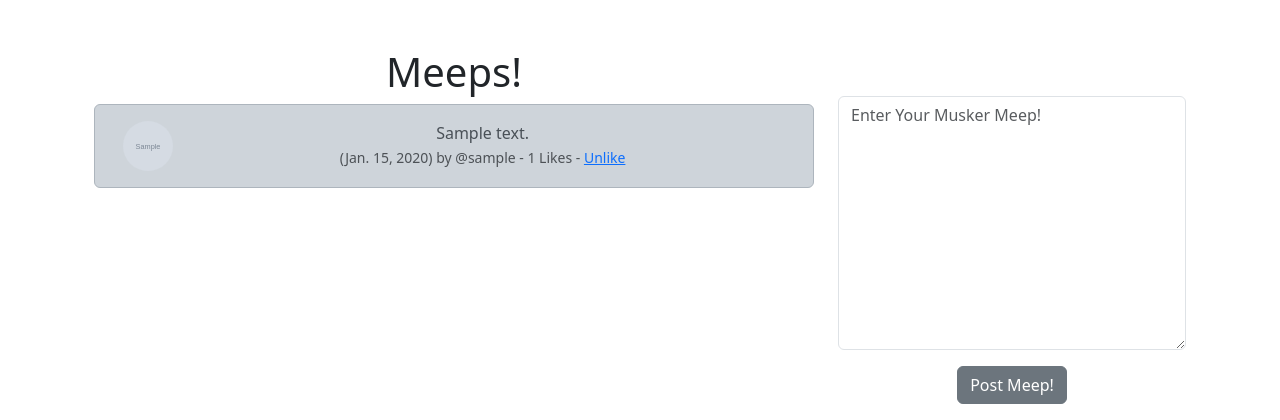
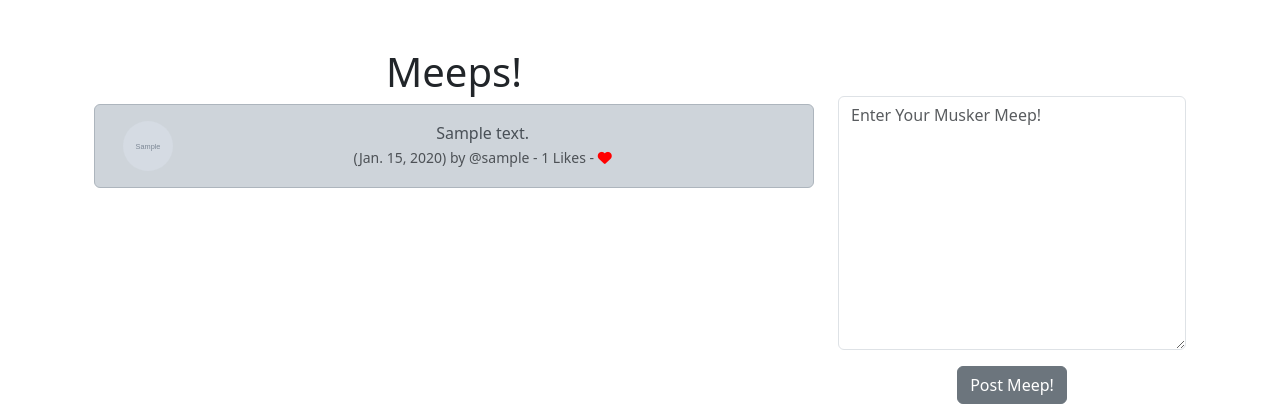
Before and after one commit to 13virat/twitter, a Django app: page / in a window 1280 px wide. Shown: the part 56-476 px from the top of the page. Run offline with Django 4.2, Linux system fonts and the light colour scheme; a user stored in the database is signed in; tables that the repository leaves empty hold one stand-in row (values such as "Sample post"); grey boxes marked "Sample" are stand-in pictures; some libraries are stand-ins or nearby versions.

Commit message:
bus tum nhi

```diff
--- a/social/musker/templates/base.html
+++ b/social/musker/templates/base.html
@@ -7,6 +7,7 @@
     <title>Bootstrap demo</title>
     <link href="https://cdn.jsdelivr.net/npm/bootstrap@5.3.0/dist/css/bootstrap.min.css" rel="stylesheet"
         integrity="sha384-9ndCyUaIbzAi2FUVXJi0CjmCapSmO7SnpJef0486qhLnuZ2cdeRhO02iuK6FUUVM" crossorigin="anonymous">
+        <script src="https://kit.fontawesome.com/732d2e7614.js" crossorigin="anonymous"></script>
 </head>
 <body>
 
--- a/social/musker/templates/home.html
+++ b/social/musker/templates/home.html
@@ -27,9 +27,14 @@
                                 @{{ meep.user.username }}
                                 - {{ meep.number_of_likes}} Likes -
                                 {% if user in meep.likes.all %}
-                                <a href="{% url 'meep_like' meep.id %}">Unlike</a>
+                                <a href="{% url 'meep_like' meep.id %}">
+                                    <i class="fa-solid fa-heart" style="color:red"></i>
+                                </a>
                                 {% else %}
-                                <a href="{% url 'meep_like' meep.id %}">Like</a>
+                                <a href="{% url 'meep_like' meep.id %}">
+                                    <i class="fa fa-heart-o" style="color:red"></i>
+
+                                </a>
                                 {% endif %}
 
 
--- a/social/musker/templates/profile.html
+++ b/social/musker/templates/profile.html
@@ -30,9 +30,9 @@
                                 ({{ meep.created_at }}) by
                                 @{{ meep.user.username }} - {{ meep.number_of_likes}} Likes -
                                 {% if user in meep.likes.all %}
-                                <a href="{% url 'meep_like' meep.id %}">Unlike</a>
+                                <a href="{% url 'meep_like' meep.id %}"><i class="fa-solid fa-heart" style="color:red"></i></a>
                                 {% else %}
-                                <a href="{% url 'meep_like' meep.id %}">Like</a>
+                                <a href="{% url 'meep_like' meep.id %}"><i class="fa fa-heart-o" style="color:red"></i></a>
                                 {% endif %}
                             </small>
                         </div> </br></br>
```
